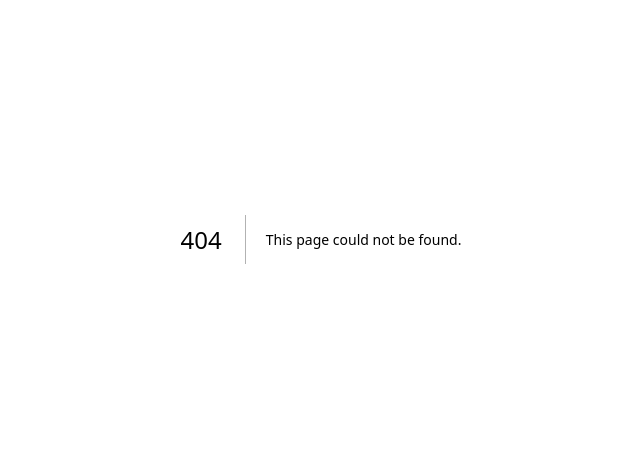
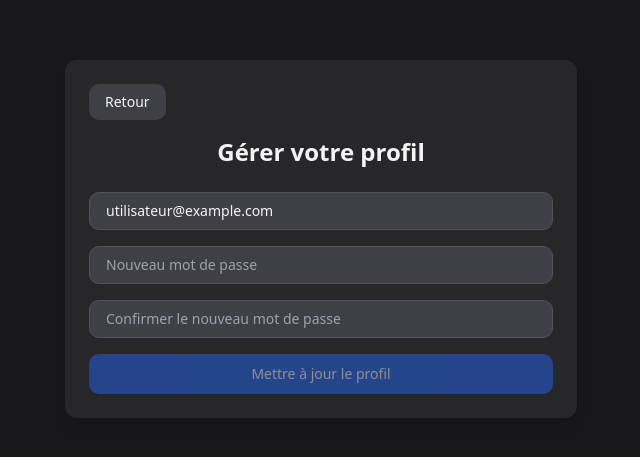
Before and after one commit to Jaden38/LibMa, a Next.js app in the folder frontend/: page /profile in a window 1280 px wide. Before the commit this address had no page. Shown: the part 161-618 px from the top of the page, without its empty margins (319-959 px from the left). Built offline with nearby package versions, Linux system fonts and the light colour scheme.

Commit message:
feat(Profile): Bring back profile page

```diff
--- /dev/null
+++ b/frontend/pages/profile.tsx
@@ -0,0 +1,92 @@
+import React, { useState } from "react";
+import Input from "@/components/ui/Input";
+import { Button } from "@/components/ui/Button";
+import { useRouter } from "next/router";
+
+const Profile: React.FC = () => {
+  const router = useRouter();
+  const [email, setEmail] = useState("utilisateur@example.com");
+  const [password, setPassword] = useState("");
+  const [confirmPassword, setConfirmPassword] = useState("");
+  const [message, setMessage] = useState<string | null>(null);
+  const [error, setError] = useState<string | null>(null);
+
+  const handleUpdateProfile = () => {
+    if (!email || !password || !confirmPassword) {
+      setError("Tous les champs sont requis.");
+      return;
+    }
+
+    if (password !== confirmPassword) {
+      setError("Les mots de passe ne correspondent pas.");
+      return;
+    }
+
+    setMessage("Profil mis à jour avec succès !");
+    setError(null);
+  };
+
+  return (
+    <div className="flex flex-col items-center justify-center min-h-screen bg-zinc-900 text-zinc-100">
+      <div className="w-full max-w-lg bg-zinc-800 rounded-lg shadow-lg p-6">
+        {/* Back Button */}
+        <button
+          onClick={() => router.back()}
+          className="mb-4 px-4 py-2 text-sm bg-zinc-700 text-zinc-100 rounded-md hover:bg-zinc-600 transition focus:outline-none focus:ring-2 focus:ring-blue-400"
+        >
+          Retour
+        </button>
+
+        {/* Header */}
+        <h1 className="text-2xl font-bold text-center mb-6 text-zinc-100">
+          Gérer votre profil
+        </h1>
+
+        {/* Form */}
+        <form onSubmit={(e) => e.preventDefault()} className="space-y-4">
+          <div>
+            <Input
+              type="email"
+              placeholder="Adresse email"
+              value={email}
+              onChange={(e) => setEmail(e.target.value)}
+              className="w-full bg-zinc-700 border border-zinc-600 text-sm text-zinc-100 rounded-md p-2 focus:outline-none focus:ring-2 focus:ring-blue-400"
+              aria-label="Adresse email"
+            />
+          </div>
+          <div>
+            <Input
+              type="password"
+              placeholder="Nouveau mot de passe"
+              value={password}
+              onChange={(e) => setPassword(e.target.value)}
+              className="w-full bg-zinc-700 border border-zinc-600 text-sm text-zinc-100 rounded-md p-2 focus:outline-none focus:ring-2 focus:ring-blue-400"
+              aria-label="Nouveau mot de passe"
+            />
+          </div>
+          <div>
+            <Input
+              type="password"
+              placeholder="Confirmer le nouveau mot de passe"
+              value={confirmPassword}
+              onChange={(e) => setConfirmPassword(e.target.value)}
+              className="w-full bg-zinc-700 border border-zinc-600 text-sm text-zinc-100 rounded-md p-2 focus:outline-none focus:ring-2 focus:ring-blue-400"
+              aria-label="Confirmer le nouveau mot de passe"
+            />
+          </div>
+          {error && <p className="text-red-500 text-sm">{error}</p>}
+          {message && <p className="text-green-500 text-sm">{message}</p>}
+          <Button
+            onClick={handleUpdateProfile}
+            disabled={!email || !password || !confirmPassword}
+            className="w-full py-3 bg-blue-600 text-sm text-zinc-100 rounded-md hover:bg-blue-500 transition focus:outline-none focus:ring-2 focus:ring-blue-400 disabled:opacity-50"
+          >
+            Mettre à jour le profil
+          </Button>
+        </form>
+      </div>
+    </div>
+  );
+};
+
+export default Profile;
```
